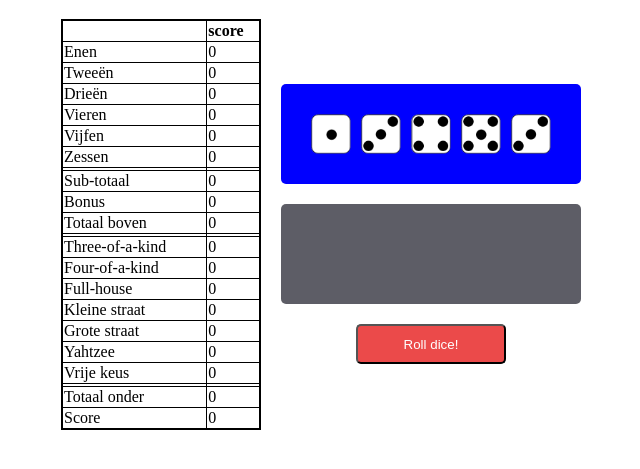
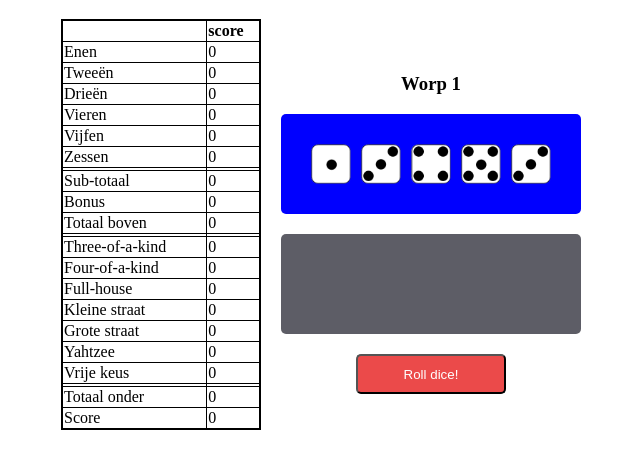
Before and after one commit to JaccoGritter/yahtzee, a plain HTML site: page index.html in a window 1280 px wide. Shown: the part 61-530 px from the top of the page, without its empty margins (319-959 px from the left). Drawn offline with Linux system fonts and the light colour scheme.

Commit message:
turns added to user screen

```diff
--- a/index.html
+++ b/index.html
@@ -106,6 +106,7 @@
 
         <div id="dice-fields">
 
+            <h3>Worp <span id="turn"></span></h3>
             <div id="container1" class="dropbox" data-is-active="true" ondrop="drop(event)"
                 ondragover="allowDrop(event)">
                 <div id="die1" class="die" draggable="true" data-is-active="true" ondragstart="drag(event)"
--- a/javascript/script.js
+++ b/javascript/script.js
@@ -8,7 +8,7 @@ const imgArray = [die1img, die2img, die3img, die4img, die5img, die6img];
 
 const game = {
     round: 1,
-    turn: 1,
+    turn: 0,
     scores: {
         enen: 0,
         tweeen: 0,
@@ -71,6 +71,7 @@ const normalizeDieSize = (ev) => {
 }
 
 const rollDice = () => {
+    if(game.turn >= 3) return;
     const diceList = document.getElementsByClassName("die");
         for (let i = 0; i < 5; i++) {
             let die = document.getElementById(diceList[i].id);
@@ -84,6 +85,14 @@ const rollDice = () => {
                 }, 1000);
                 }
         }
+    game.turn++;
+    document.getElementById("turn").innerHTML=game.turn;
+    console.log(game.turn);
+    if(game.turn >= 3) handleScore();
+}
+
+const handleScore = () => {
+    console.log('Nu moeten we wat bedenken')
 }
 
 const addScore = (ev) => {
```
